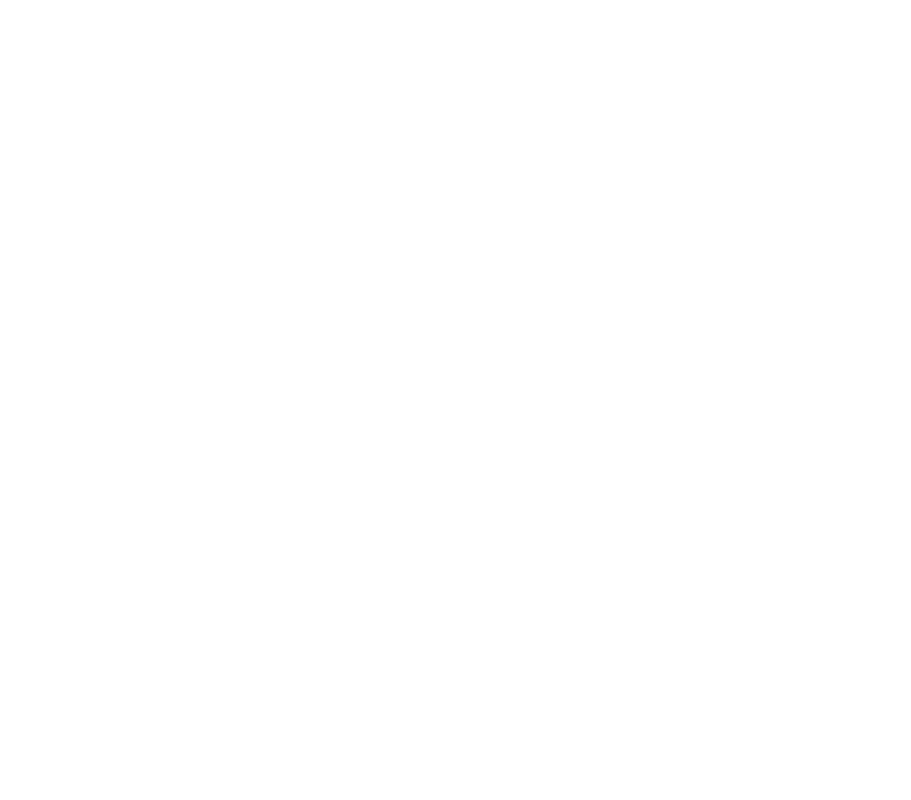
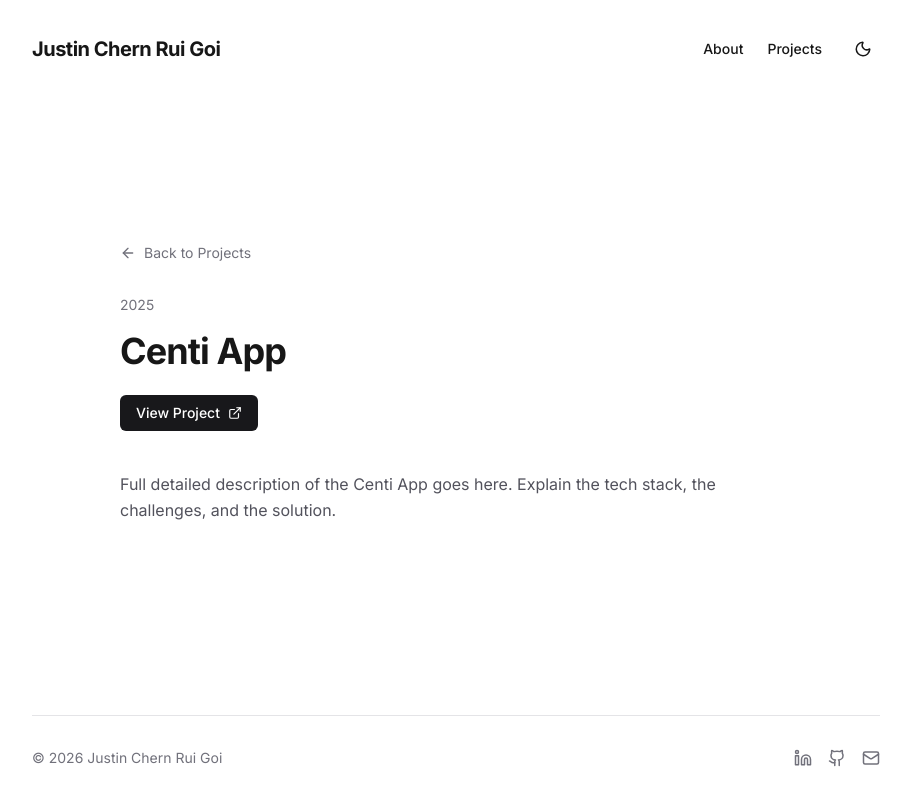
Before and after one commit to jgoi0512/jgoi, a Next.js app: page /projects/centi in a window 1280 px wide. Before the commit this address had no page. Shown: the whole page, without its empty margins (184-1095 px from the left). Built offline with nearby package versions, Linux system fonts and the light colour scheme.

Commit message:
fixed projects page

```diff
--- a/app/about/page.tsx
+++ b/app/about/page.tsx
@@ -7,7 +7,6 @@ export default function About() {
 
       <div className="prose dark:prose-invert">
         <p className="text-lg text-zinc-600 dark:text-zinc-400 leading-relaxed mb-6">
-          {/* 👇 YOU CAN ADD MORE TEXT HERE DIRECTLY OR IN DATA.TS */}
           I am a passionate developer with a keen eye for design and a drive for creating
           seamless user experiences. My background involves full-stack development using
           modern technologies like React, Node.js, and Cloud infrastructures.
--- a/app/projects/[slug]/page.tsx
+++ b/app/projects/[slug]/page.tsx
@@ -1,9 +1,9 @@
 import { PROJECTS } from "@/lib/data";
 import { notFound } from "next/navigation";
 import Link from "next/link";
-import { ArrowLeft } from "lucide-react";
+import { ArrowLeft, ExternalLink } from "lucide-react";
 
-// This function generates the static paths for export
+// Required for Static Export to work correctly on Cloudflare
 export async function generateStaticParams() {
   return PROJECTS.map((project) => ({
     slug: project.slug,
@@ -18,7 +18,7 @@ export default function ProjectLayout({ params }: { params: { slug: string } })
   }
 
   return (
-    <article className="py-8">
+    <article className="py-8 max-w-2xl mx-auto">
       <Link
         href="/projects"
         className="inline-flex items-center gap-2 text-sm text-zinc-500 hover:text-zinc-900 dark:hover:text-zinc-100 mb-8 transition"
@@ -30,13 +30,22 @@ export default function ProjectLayout({ params }: { params: { slug: string } })
         <div className="flex items-center gap-4 text-sm text-zinc-500 font-mono mb-4">
           <span>{project.date}</span>
         </div>
-        <h1 className="text-4xl font-bold tracking-tight">{project.title}</h1>
+        <h1 className="text-4xl font-bold tracking-tight mb-6">{project.title}</h1>
+
+        {project.projectUrl && (
+          <a
+            href={project.projectUrl}
+            target="_blank"
+            rel="noopener noreferrer"
+            className="inline-flex items-center gap-2 bg-zinc-900 dark:bg-zinc-100 text-white dark:text-zinc-900 px-4 py-2 rounded-md font-medium text-sm hover:bg-zinc-700 dark:hover:bg-zinc-300 transition"
+          >
+            View Project <ExternalLink size={14} />
+          </a>
+        )}
       </header>
 
-      <div className="prose dark:prose-invert max-w-none text-zinc-600 dark:text-zinc-400">
-        {/* In a real app, this would likely be Markdown rendering */}
-        <p>{project.content}</p>
-        <p>{project.description}</p>
+      <div className="prose dark:prose-invert max-w-none text-zinc-600 dark:text-zinc-400 leading-relaxed">
+        <p className="whitespace-pre-wrap">{project.content}</p>
       </div>
     </article>
   );
--- /dev/null
+++ b/app/projects/page.tsx
@@ -0,0 +1,40 @@
+import { PROJECTS } from "@/lib/data";
+import Link from "next/link";
+import { ArrowLeft } from "lucide-react";
+
+export default function ProjectsPage() {
+  return (
+    <div className="py-8">
+      <Link
+        href="/"
+        className="inline-flex items-center gap-2 text-sm text-zinc-500 hover:text-zinc-900 dark:hover:text-zinc-100 mb-8 transition"
+      >
+        <ArrowLeft size={16} /> Back to Home
+      </Link>
+
+      <h1 className="text-3xl font-bold mb-8">All Projects</h1>
+
+      <div className="grid gap-6">
+        {PROJECTS.map((project) => (
+          <Link
+            key={project.slug}
+            href={`/projects/${project.slug}`}
+            className="group block"
+          >
+            <article className="border border-zinc-200 dark:border-zinc-800 p-6 rounded-lg hover:border-zinc-400 dark:hover:border-zinc-600 transition bg-zinc-50 dark:bg-zinc-900/50">
+              <div className="flex flex-col sm:flex-row justify-between sm:items-baseline gap-2 mb-2">
+                <h2 className="text-xl font-semibold group-hover:text-blue-600 dark:group-hover:text-blue-400 transition">
+                  {project.title}
+                </h2>
+                <span className="text-sm font-mono text-zinc-500">{project.date}</span>
+              </div>
+              <p className="text-zinc-600 dark:text-zinc-400">
+                {project.description}
+              </p>
+            </article>
+          </Link>
+        ))}
+      </div>
+    </div>
+  );
+}
--- a/app/projects/projects.tsx
+++ /dev/null
@@ -1,29 +0,0 @@
-import { PROJECTS } from "@/lib/data";
-import Link from "next/link";
-
-export default function ProjectsPage() {
-  return (
-    <div>
-      <h1 className="text-3xl font-bold mb-8">All Projects</h1>
-      <div className="grid gap-6">
-        {PROJECTS.map((project) => (
-          <Link
-            key={project.slug}
-            href={`/projects/${project.slug}`}
-            className="group block"
-          >
-            <article className="border-b border-zinc-200 dark:border-zinc-800 py-8 hover:bg-zinc-50 dark:hover:bg-zinc-900/30 transition -mx-4 px-4 rounded-lg">
-              <span className="text-xs font-mono text-zinc-500 mb-2 block">{project.date}</span>
-              <h2 className="text-xl font-semibold mb-2 group-hover:text-blue-600 dark:group-hover:text-blue-400 transition">
-                {project.title}
-              </h2>
-              <p className="text-zinc-600 dark:text-zinc-400">
-                {project.description}
-              </p>
-            </article>
-          </Link>
-        ))}
-      </div>
-    </div>
-  );
-}
--- a/lib/data.ts
+++ b/lib/data.ts
@@ -10,11 +10,12 @@ export const SITE_CONFIG = {
 };
 
 export const PROJECTS = [
-  {
-    slug: "https://github.com/jgoi0512/centi",
-    title: "Centi App (Finance Tracker - iOS)",
+{
+    slug: "centi",
+    title: "Centi App",
     date: "2025",
     description: "An iOS expense tracking application built with Swift and SwiftUI.",
-    content: "Full detailed description of the Centi App goes here...",
+    content: "Full detailed description of the Centi App goes here. Explain the tech stack, the challenges, and the solution.",
+    projectUrl: "https://github.com/jgoi0512/centi"
   },
 ];
```
